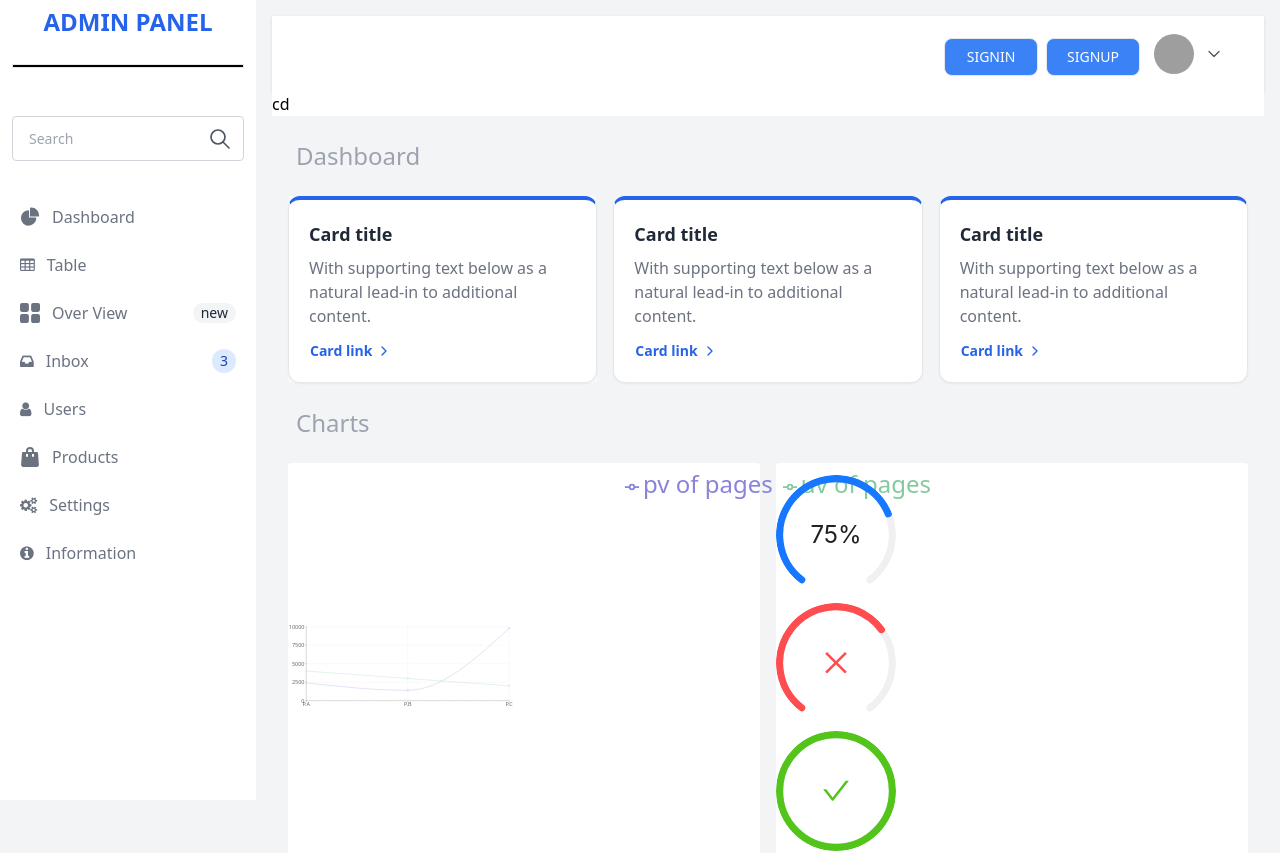
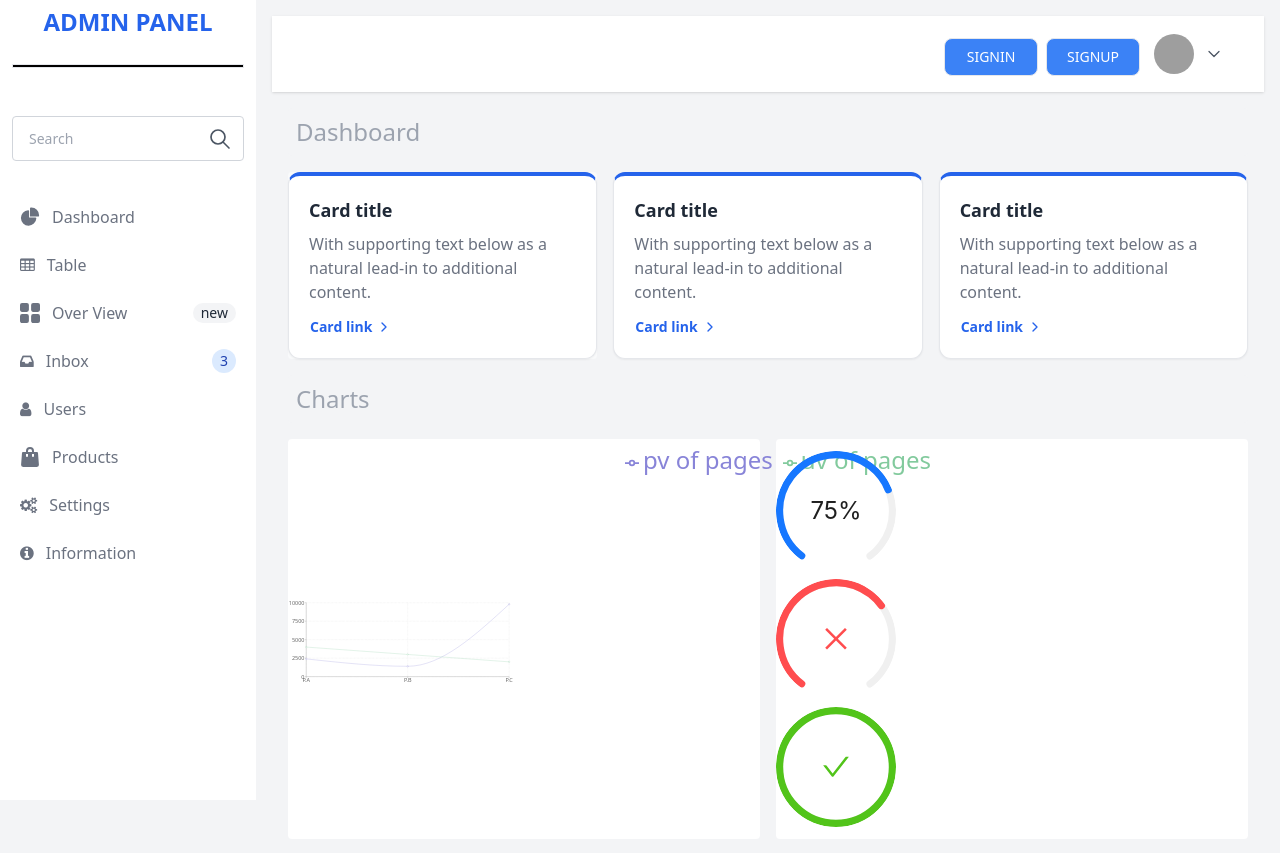
Before and after one commit to yadamoon/Admin-Panel, a React (Vite) app in the folder Dashboard/: page / in a window 1280 px wide. Shown: the top 853 px of the page. Built offline with nearby package versions, Linux system fonts and the light colour scheme; grey boxes are pictures that could not be loaded.

Commit message:
deleted sth

```diff
--- a/Dashboard/src/components/SideBar/common/HeaderApp.jsx
+++ b/Dashboard/src/components/SideBar/common/HeaderApp.jsx
@@ -232,7 +232,7 @@ export default function IndexPage() {
               </div>
             </div>
           </div>
-          cd
+
           {/*Mobile responsive sidebar*/}
           <div
             className={
```
